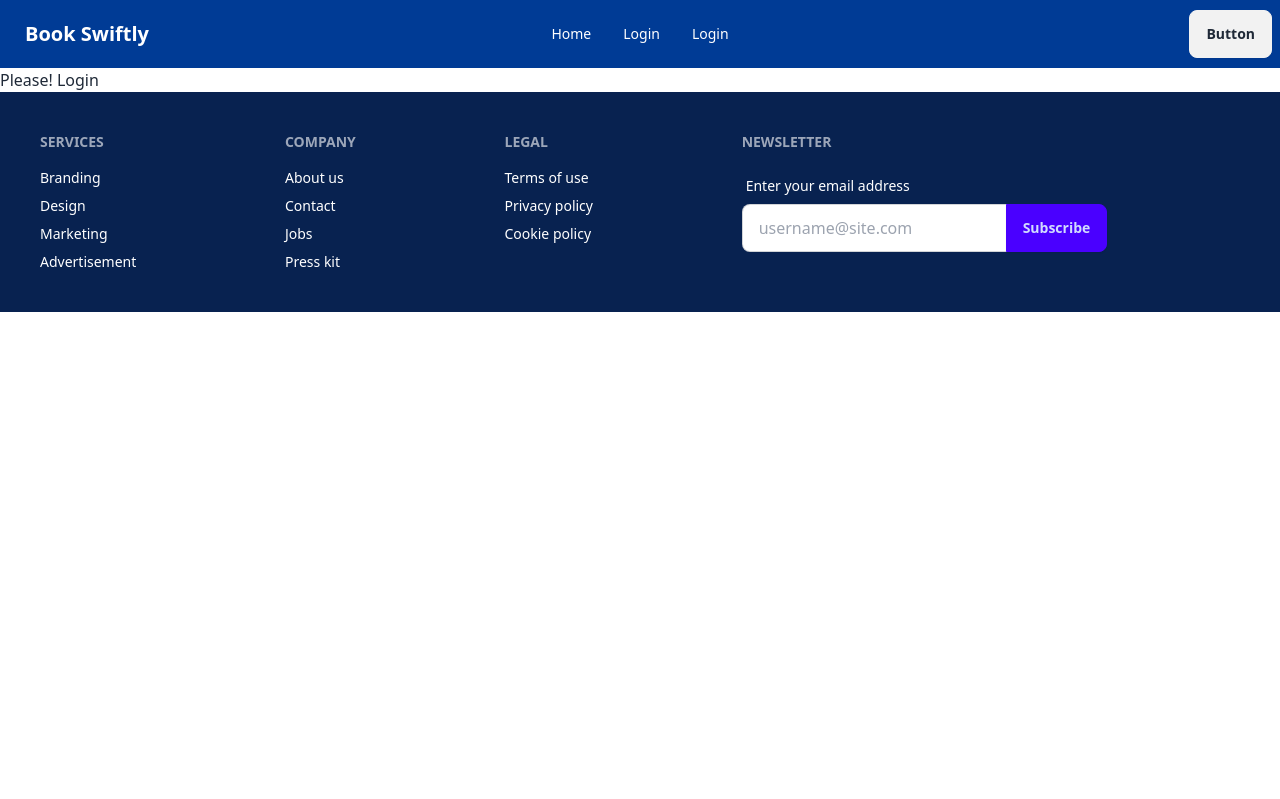
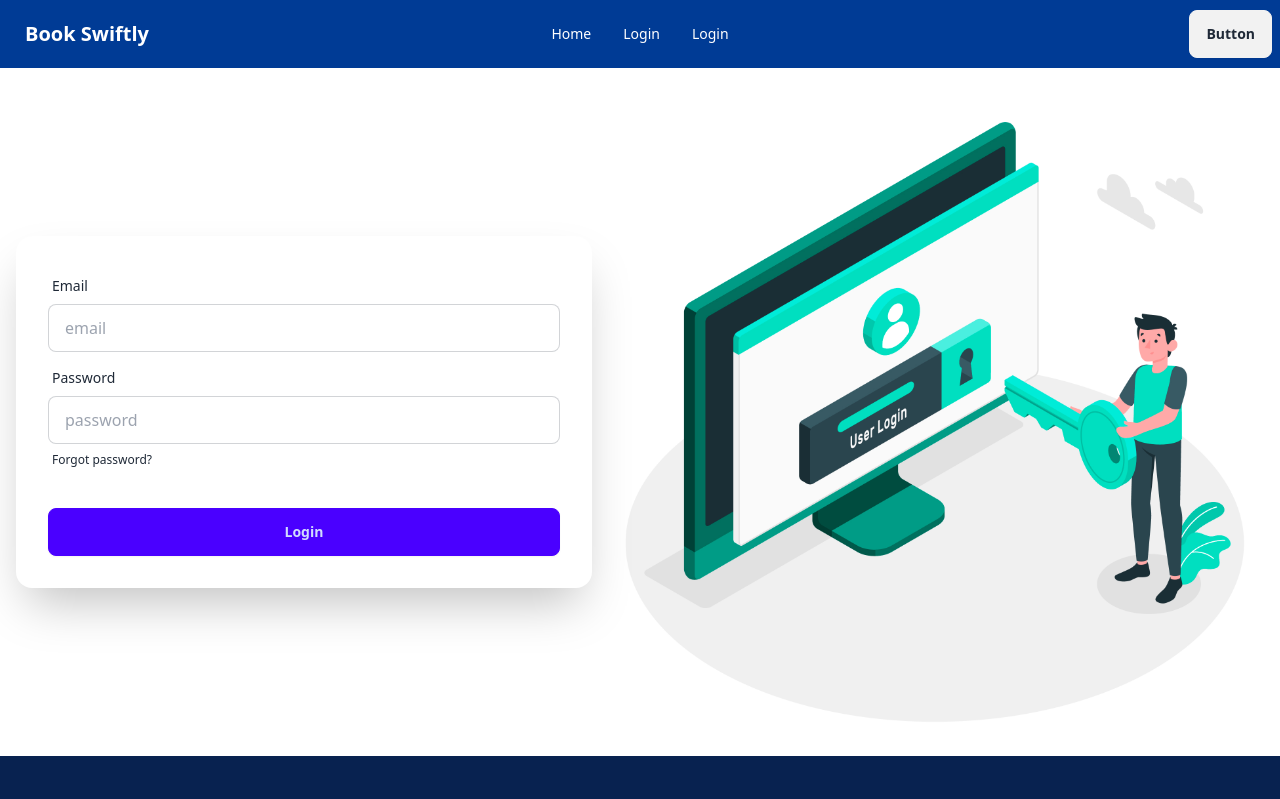
Before and after one commit to mdshakil04/book-Swiftly-client, a React (Vite) app: page /login in a window 1280 px wide. Shown: the top 799 px of the page. Built offline with nearby package versions, Linux system fonts and the light colour scheme.

Commit message:
Login image added

```diff
--- a/src/pages/Login/Login.jsx
+++ b/src/pages/Login/Login.jsx
@@ -1,12 +1,52 @@
 /* eslint-disable no-unused-vars */
-import React from 'react';
-
+import React from "react";
+import loginImg from "../../assets/Images/Festival/login.jpg";
 const Login = () => {
-    return (
-        <div>
-            <h2>Please! Login</h2>
+  return (
+    <div>
+      <div className="hero ">
+        <div className="hero-content flex-col lg:flex-row-reverse">
+          <div className="text-center lg:text-left">
+            <img src={loginImg} alt="" />
+          </div>
+          <div className="card shrink-0 w-full max-w-xl shadow-2xl bg-base-100">
+            <form className="card-body">
+              <div className="form-control">
+                <label className="label">
+                  <span className="label-text">Email</span>
+                </label>
+                <input
+                  type="email"
+                  placeholder="email"
+                  className="input input-bordered"
+                  required
+                />
+              </div>
+              <div className="form-control">
+                <label className="label">
+                  <span className="label-text">Password</span>
+                </label>
+                <input
+                  type="password"
+                  placeholder="password"
+                  className="input input-bordered"
+                  required
+                />
+                <label className="label">
+                  <a href="#" className="label-text-alt link link-hover">
+                    Forgot password?
+                  </a>
+                </label>
+              </div>
+              <div className="form-control mt-6">
+                <button className="btn btn-primary">Login</button>
+              </div>
+            </form>
+          </div>
         </div>
-    );
+      </div>
+    </div>
+  );
 };
 
 export default Login;
```
Also changed, not shown: src/assets/Images/Festival/login.jpg (added).
